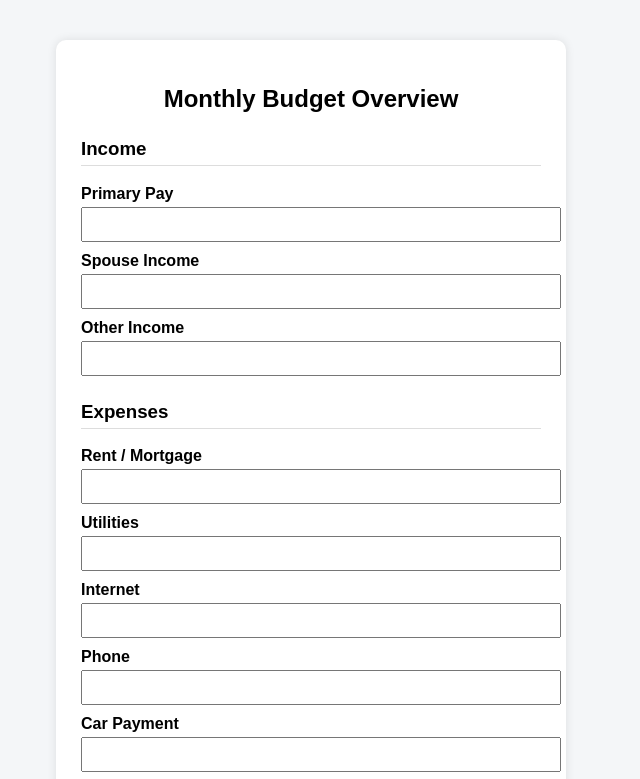
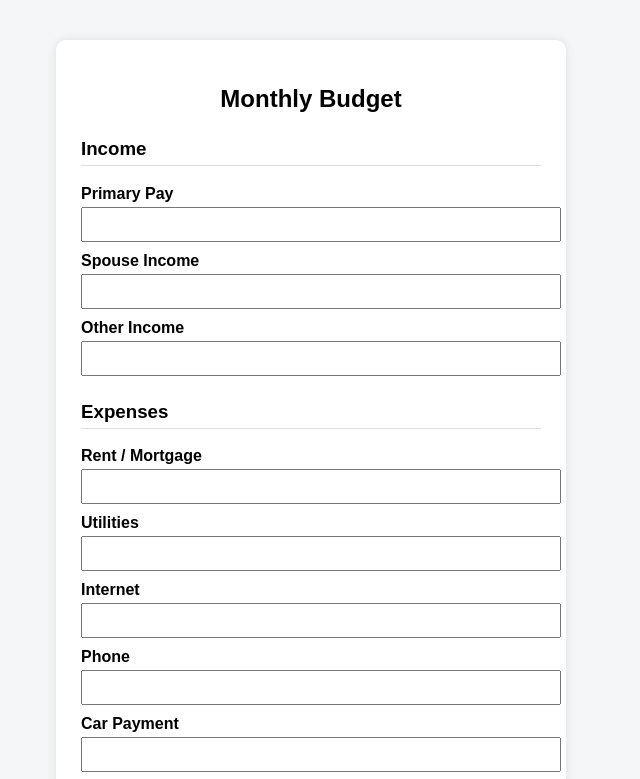
Before and after one commit to fleumed/mission-civilian-budget, a plain HTML site: page index.html in a window 1280 px wide. Shown: the top 779 px of the page, without its empty margins (329-969 px from the left). Drawn offline with Linux system fonts and the light colour scheme.

Commit message:
Update index.html

```diff
--- a/index.html
+++ b/index.html
@@ -56,7 +56,7 @@ border-radius:6px;
 
 <div class="container">
 
-<h2>Monthly Budget Overview</h2>
+<h2>Monthly Budget</h2>
 
 <h3>Income</h3>
 
```
